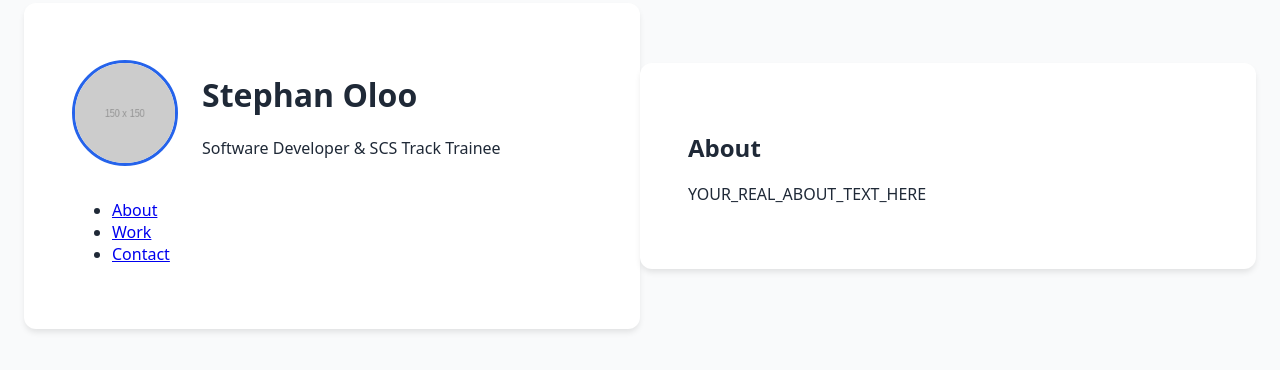
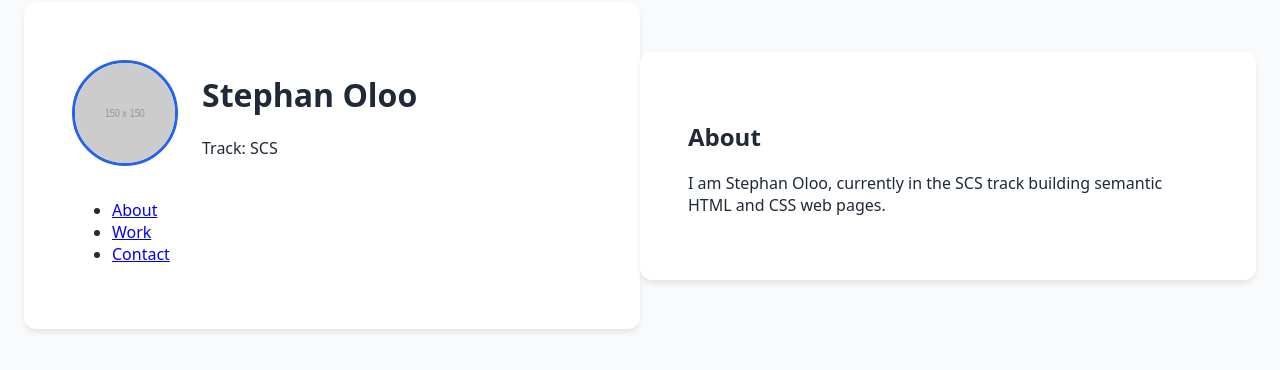
Before and after one commit to oloh-arch/bio-page, a plain HTML site: page index.html in a window 1280 px wide. Shown: the part 258-628 px from the top of the page. Drawn offline with Linux system fonts and the light colour scheme.

Commit message:
Update about section with SCS track background

```diff
--- a/index.html
+++ b/index.html
@@ -13,7 +13,7 @@
             <img src="images/profile.jpg" alt="Profile photo of Stephan Oloo" class="avatar">
             <div>
                 <h1>Stephan Oloo</h1>
-                <p class="track">Software Developer &amp; SCS Track Trainee</p>
+                <p class="track">Track: SCS</p>
             </div>
         </div>
         <nav>
@@ -28,7 +28,7 @@
     <main class="card">
         <section id="about">
             <h2>About</h2>
-            <p>YOUR_REAL_ABOUT_TEXT_HERE</p>
+            <p>I am Stephan Oloo, currently in the SCS track building semantic HTML and CSS web pages.</p>
         </section>
     </main>
 </body>
```
